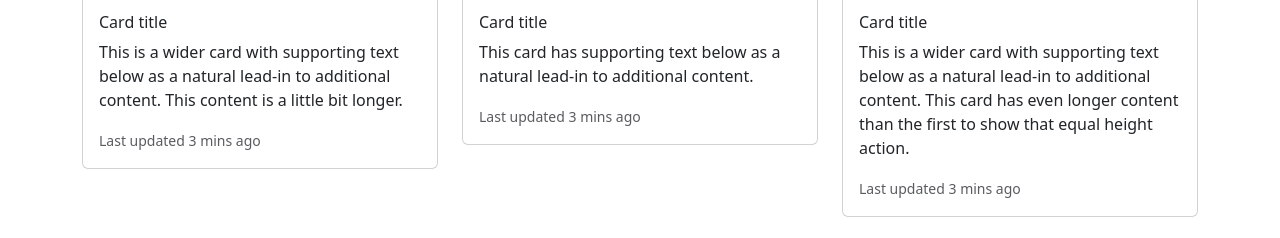
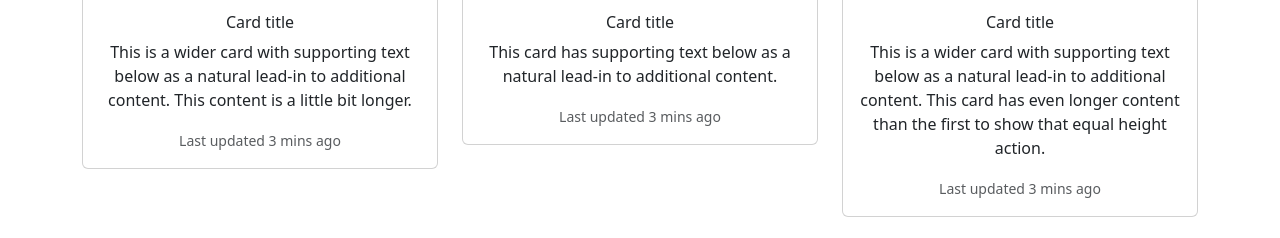
Before and after one commit to acciojob/bootstrap-gallery-saivivek122, a website: page main.html in a window 1280 px wide. Shown: the part 364-602 px from the top of the page. Drawn offline with nearby package versions, Linux system fonts and the light colour scheme.

Commit message:
created a submission

```diff
--- a/styles.css
+++ b/styles.css
@@ -8,6 +8,6 @@
 	width:500px;
 	height:100px;
 }
-h2{
+h2,h6,p{
 	text-align:center;
 }
```
